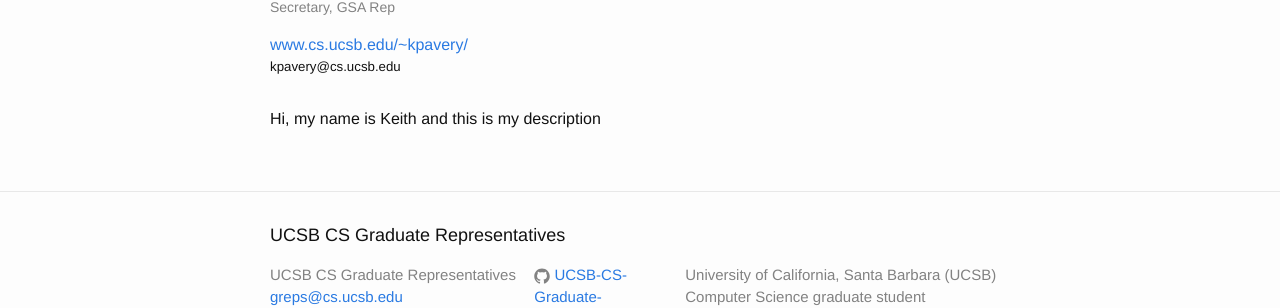
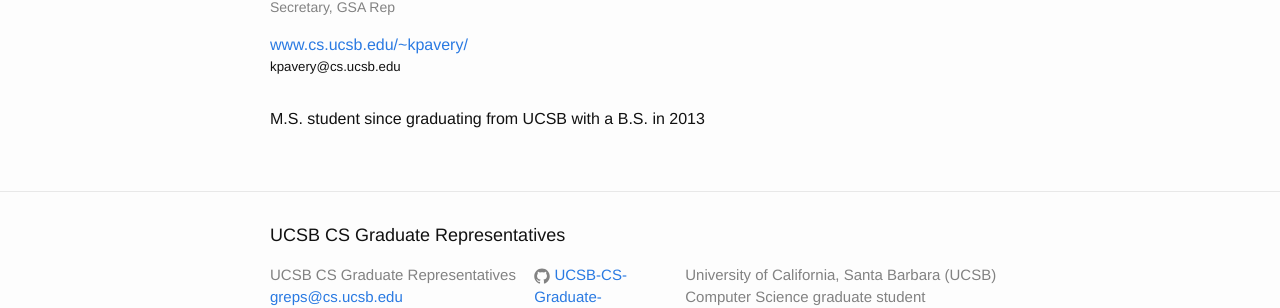
Before and after one commit to UCSB-CS-Graduate-Representatives/UCSB-CS-Graduate-Representatives.github.io, a Jekyll site: the page built from _GradReps/kpavery.md, in a window 1280 px wide. Shown: the part 203-511 px from the top of the page. Built offline with Jekyll 4.4.1, drawn with Linux system fonts in a browser that asks for light colours.

Commit message:
Updated Keith page.

```diff
--- a/_GradReps/kpavery.md
+++ b/_GradReps/kpavery.md
@@ -8,7 +8,7 @@
   - position: GSA Rep
     link: /positions#gsa_representatives
 description: >
-  Hi, my name is Keith and this is my description
+  M.S. student since graduating from UCSB with a B.S. in 2013
 webpage: www.cs.ucsb.edu/~kpavery/
 
 layout: profile
```
